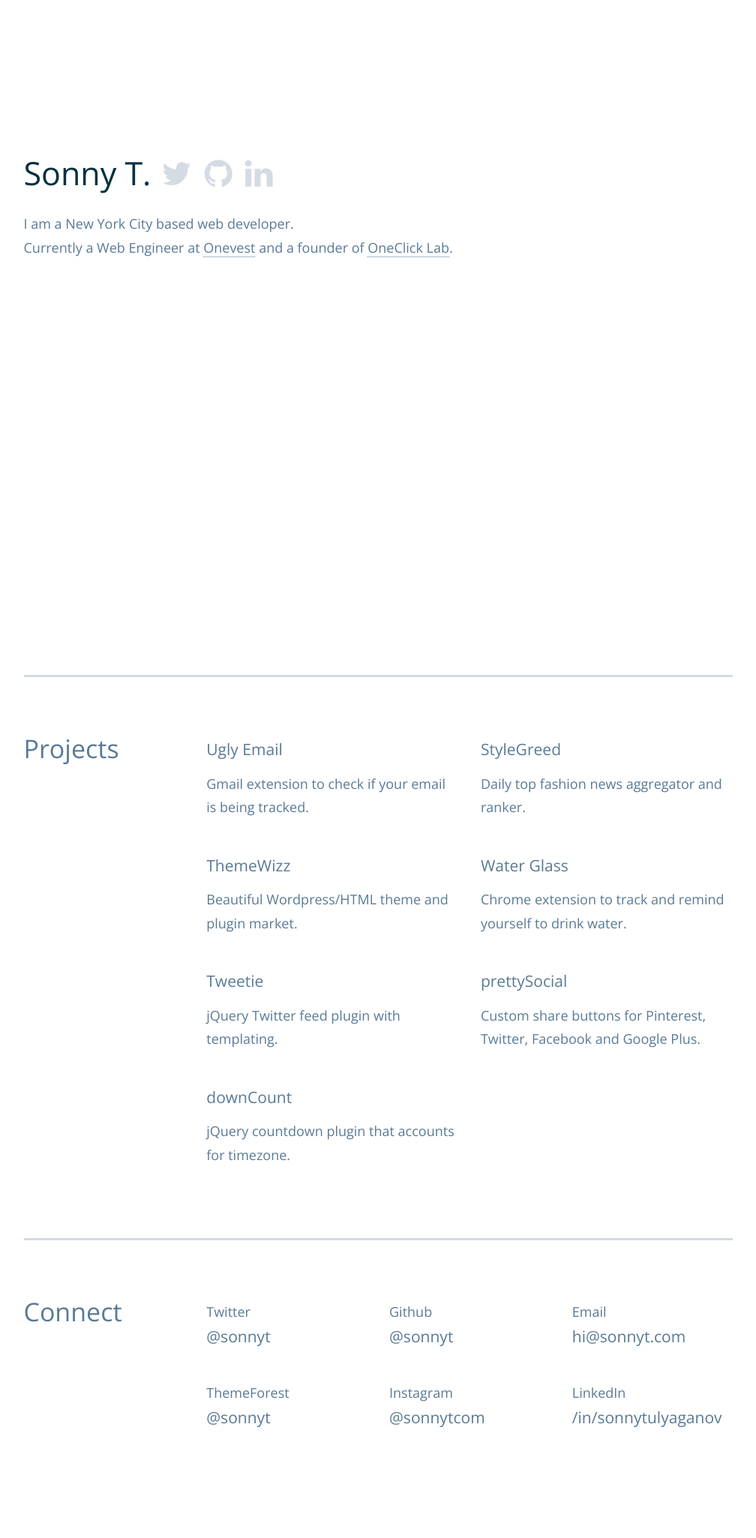
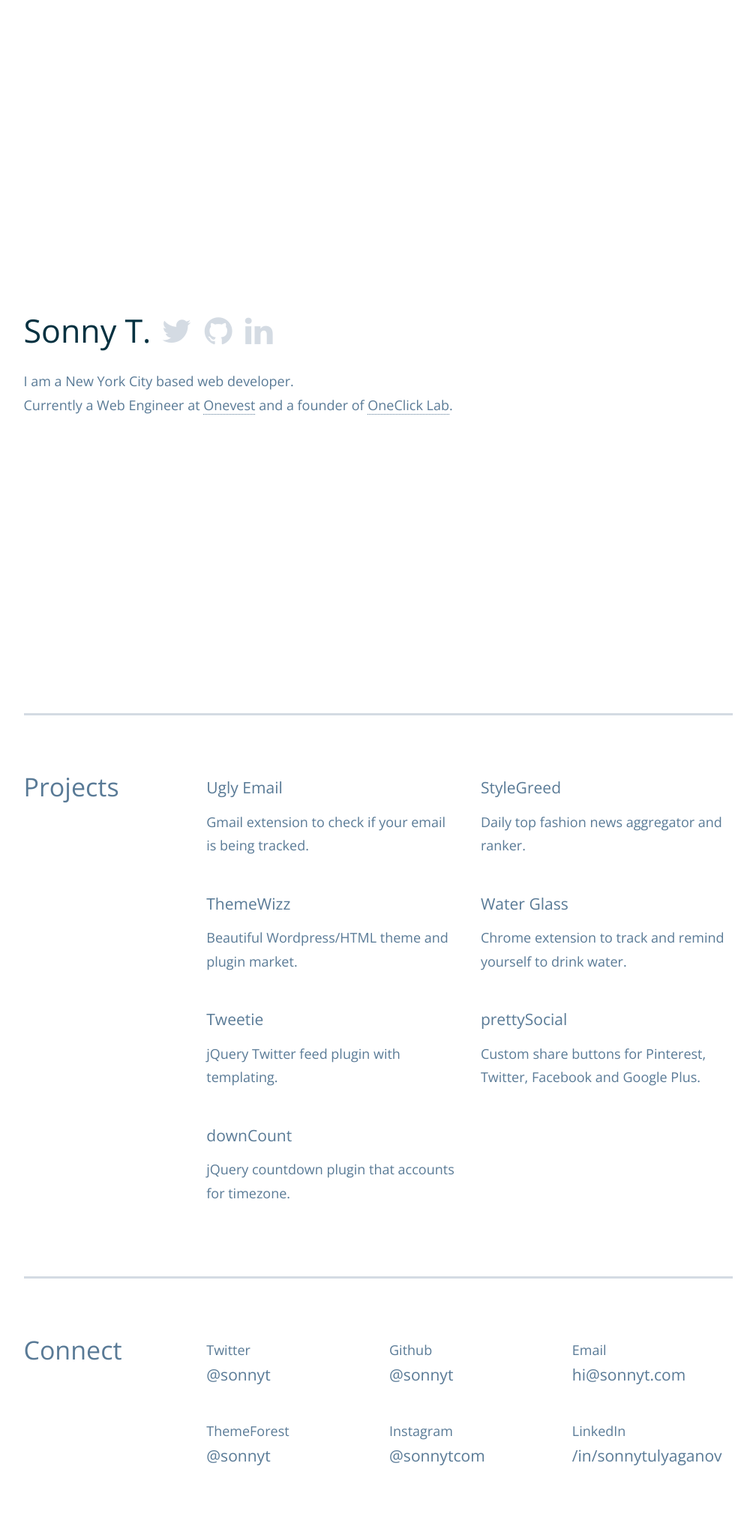
Before and after one commit to sonnyt/sonnyt.github.io, a Jekyll site: the page built from index.html, in a window 1280 px wide. Shown: the whole page at 75% size, without its empty margins (136-1144 px from the left). Built offline with Jekyll 4.4.1, drawn with Linux system fonts in a browser that asks for light colours; nearby versions of some CDN libraries; before the commit the page ends 2000 px from its top, so only the background shows below that.

Commit message:
Changed the header from being full height

```diff
--- a/assets/css/style.css
+++ b/assets/css/style.css
@@ -5,10 +5,6 @@
 
 *, *:before, *:after {
     box-sizing: inherit;
-}
-
-html, body {
-    height: 100%;
 }
 
 body {
@@ -38,7 +34,7 @@
 }
 
 header {
-    height: 100%;
+    padding: 210px 0 380px;
 }
 
 header h1.title {
```
